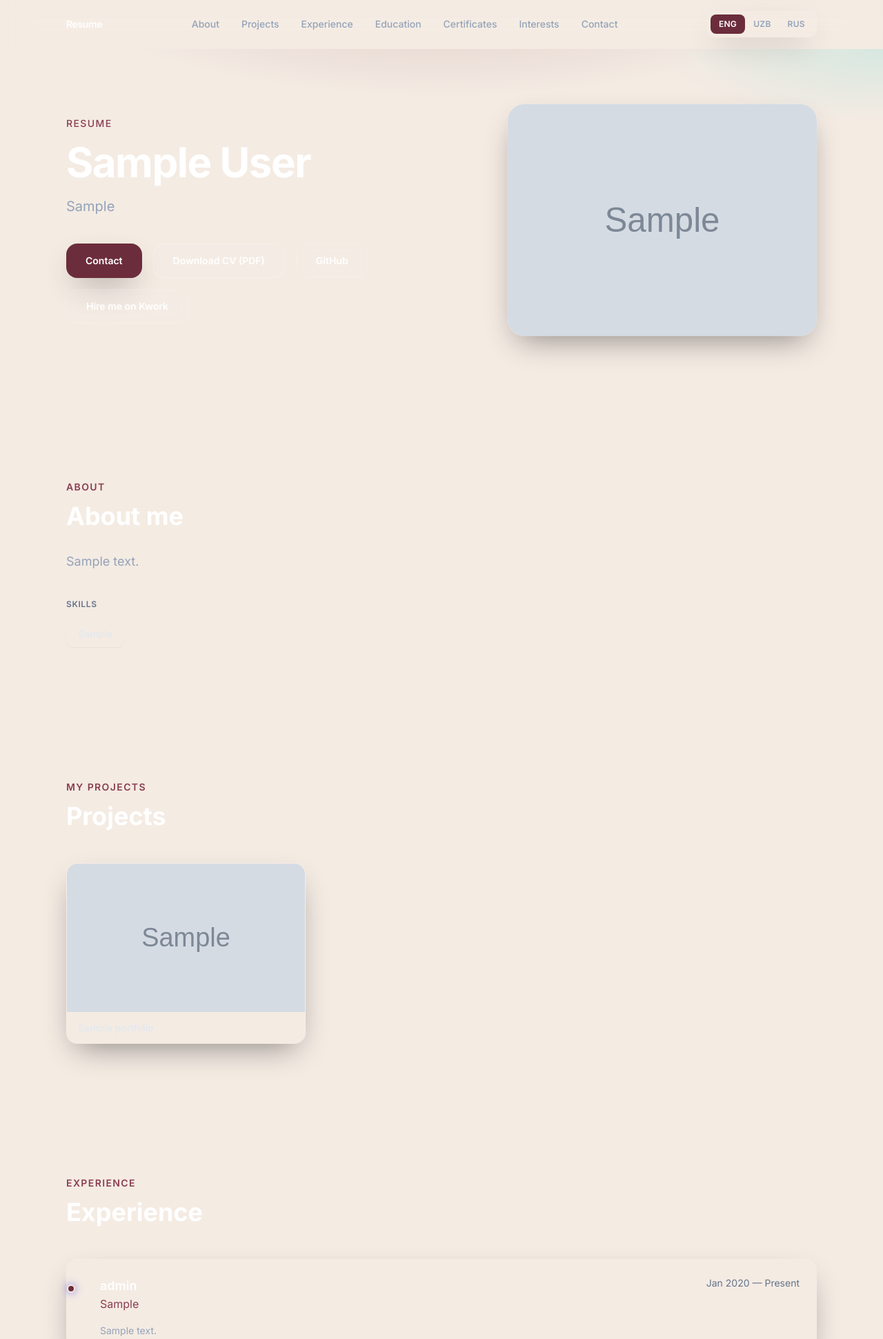
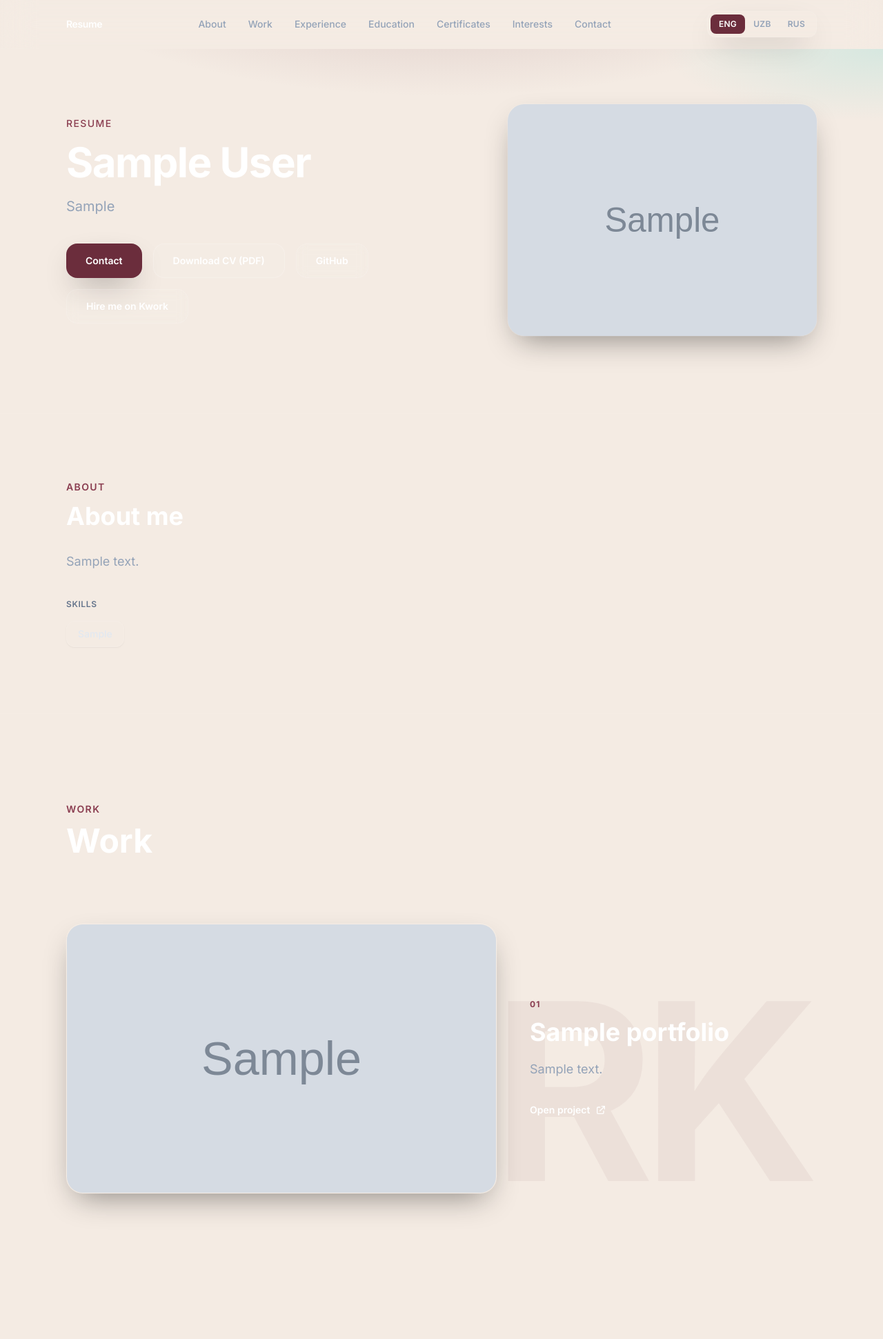
Before and after one commit to rasulbek647/my_portfolio, a Django app: page / in a window 1280 px wide. Shown: the top 1941 px of the page at 69% size. Run offline with Django 5.2, Linux system fonts and the light colour scheme; tables that the repository leaves empty hold one stand-in row (values such as "Sample post"); grey boxes marked "Sample" are stand-in pictures; some libraries are stand-ins or nearby versions.

Commit message:
feat: premium Work section with sticky parallax and description fields

```diff
--- a/resume/models.py
+++ b/resume/models.py
@@ -216,6 +216,10 @@ class Interest(models.Model):
 
 class Portfolio(models.Model):
     title = models.CharField(max_length=300, blank=True, default="", verbose_name=_("Title (optional)"))
+    description = models.TextField(blank=True, default="", verbose_name=_("Description (source)"))
+    description_en = models.TextField(blank=True, verbose_name=_("Description (English)"))
+    description_uz = models.TextField(blank=True, verbose_name=_("Description (Uzbek)"))
+    description_ru = models.TextField(blank=True, verbose_name=_("Description (Russian)"))
     url = models.URLField(verbose_name=_("Project URL"))
     image = models.ImageField(upload_to="portfolio/", blank=True, null=True, verbose_name=_("Preview image"))
     sort_order = models.PositiveIntegerField(default=0, verbose_name=_("Sort order"))
--- a/resume/ui_strings.py
+++ b/resume/ui_strings.py
@@ -8,14 +8,14 @@ _TEXTS: dict[str, dict[str, str]] = {
         "language": "Language",
         "about_me": "About me",
         "certificates": "Certificates",
-        "portfolio": "My Projects",
+        "portfolio": "Work",
         "interests": "Interests",
         "website": "Website",
         "view_document": "View document",
         "built_with_django": "Built with Django",
         "nav_hero": "Home",
         "nav_about": "About",
-        "nav_portfolio": "Projects",
+        "nav_portfolio": "Work",
         "nav_experience": "Experience",
         "nav_education": "Education",
         "nav_certificates": "Certificates",
@@ -55,7 +55,7 @@ _TEXTS: dict[str, dict[str, str]] = {
         "language": "Til",
         "about_me": "O‘zim haqimda",
         "certificates": "Sertifikatlar",
-        "portfolio": "Mening loyihalarim",
+        "portfolio": "Loyihalar",
         "interests": "Qiziqishlar",
         "website": "Veb-sayt",
         "view_document": "Hujjatni ko‘rish",
@@ -102,7 +102,7 @@ _TEXTS: dict[str, dict[str, str]] = {
         "language": "Язык",
         "about_me": "Обо мне",
         "certificates": "Сертификаты",
-        "portfolio": "Мои проекты",
+        "portfolio": "Проекты",
         "interests": "Интересы",
         "website": "Сайт",
         "view_document": "Открыть документ",
--- a/templates/dashboard/portfolio/form.html
+++ b/templates/dashboard/portfolio/form.html
@@ -19,6 +19,7 @@
   <div class="rounded-2xl border border-slate-700/50 bg-[#111827] p-6 shadow-card">
     <h2 class="mb-5 text-base font-semibold text-white">{{ dash.portfolio_text }}</h2>
     {% include "dashboard/includes/form_field.html" with field=form.title %}
+    {% include "dashboard/includes/form_field.html" with field=form.description %}
     {% include "dashboard/includes/form_field.html" with field=form.url %}
     {% include "dashboard/includes/form_field.html" with field=form.image %}
     {% include "dashboard/includes/form_field.html" with field=form.sort_order %}
--- a/templates/resume/home.html
+++ b/templates/resume/home.html
@@ -163,28 +163,65 @@
 </section>
 
 {% if portfolios %}
-<section id="portfolio" class="scroll-mt-24 border-t border-white/5 bg-themeBg/50 py-20 sm:py-24">
-  <div class="mx-auto max-w-6xl px-5 sm:px-8">
+<section id="portfolio" class="relative scroll-mt-24 border-t border-white/5 bg-themeBg/50 py-24 sm:py-32 overflow-hidden">
+
+  <!-- GIANT STICKY TYPOGRAPHY -->
+  <div class="absolute inset-0 pointer-events-none z-0">
+    <div class="sticky top-[30vh] flex items-center justify-center w-full">
+      <span class="text-[28vw] font-black leading-none tracking-tighter text-primary opacity-5 select-none" aria-hidden="true">WORK</span>
+    </div>
+  </div>
+
+  <div class="relative z-10 mx-auto max-w-6xl px-5 sm:px-8">
+    <div class="mb-16 sm:mb-24">
       <h2 class="text-sm font-semibold uppercase tracking-widest text-secondary">{% uitext "portfolio" %}</h2>
-    <p class="mt-3 text-3xl font-bold text-white sm:text-4xl">{% uitext "nav_portfolio" %}</p>
-    <div class="mt-12 grid gap-6 sm:grid-cols-2 lg:grid-cols-3">
+      <p class="mt-3 text-4xl font-bold text-white sm:text-5xl">{% uitext "nav_portfolio" %}</p>
+    </div>
+
+    <div class="flex flex-col gap-24 sm:gap-32">
       {% for item in portfolios %}
-      <a href="{{ item.url }}" target="_blank" rel="noopener noreferrer" class="group relative block overflow-hidden rounded-2xl border border-white/5 bg-themeSurface/70 shadow-soft ring-1 ring-white/5 transition duration-300 ease-out hover:border-primary/30 hover:shadow-glow focus:outline-none focus-visible:ring-2 focus-visible:ring-primary focus-visible:ring-offset-2 focus-visible:ring-offset-themeBg" aria-label="{% uitext 'open_project_link' %}{% if item.title %}: {{ item.title }}{% endif %}">
+      <div class="group flex flex-col gap-8 sm:gap-12 lg:items-center {% if forloop.counter|divisibleby:2 %}lg:flex-row-reverse{% else %}lg:flex-row{% endif %}">
+
+        <!-- Image Box -->
+        <a href="{{ item.url }}" target="_blank" rel="noopener noreferrer" class="relative block w-full lg:w-3/5 overflow-hidden rounded-3xl border border-white/5 bg-themeSurface/70 shadow-soft ring-1 ring-white/5 transition duration-500 hover:border-primary/30 hover:shadow-glow focus:outline-none focus-visible:ring-2 focus-visible:ring-primary focus-visible:ring-offset-2 focus-visible:ring-offset-themeBg" aria-label="{% uitext 'open_project_link' %}{% if item.title %}: {{ item.title }}{% endif %}">
           <div class="relative aspect-[16/10] overflow-hidden bg-themeBg">
             {% if item.image %}
-          <img src="{{ item.image.url }}" alt="" class="h-full w-full object-cover transition duration-500 ease-out group-hover:scale-105">
+            <img src="{{ item.image.url }}" alt="" class="h-full w-full object-cover transition duration-700 ease-out group-hover:scale-105">
             {% else %}
             <div class="flex h-full min-h-[200px] items-center justify-center bg-gradient-to-br from-slate-800/80 to-themeBg px-4 text-center text-xs font-medium leading-relaxed text-slate-500 transition duration-300 group-hover:text-slate-400">{{ item.url|truncatechars:56 }}</div>
             {% endif %}
-          <div class="pointer-events-none absolute inset-0 bg-black/0 transition duration-300 ease-out group-hover:bg-black/70" aria-hidden="true"></div>
-          <div class="pointer-events-none absolute inset-0 flex items-center justify-center opacity-0 transition duration-300 ease-out group-hover:opacity-100" aria-hidden="true">
-            <span class="flex h-14 w-14 items-center justify-center rounded-full bg-black text-xl font-light leading-none text-white shadow-lg ring-1 ring-white/15 transition duration-300 group-hover:scale-100">&gt;</span>
+            <div class="pointer-events-none absolute inset-0 bg-black/0 transition duration-500 ease-out group-hover:bg-black/40" aria-hidden="true"></div>
+            <div class="pointer-events-none absolute inset-0 flex items-center justify-center opacity-0 transition duration-500 ease-out group-hover:opacity-100" aria-hidden="true">
+              <span class="flex h-16 w-16 items-center justify-center rounded-full bg-white text-primary shadow-xl transition-transform duration-500 group-hover:scale-110">
+                <svg class="h-6 w-6 translate-x-0.5" fill="none" stroke="currentColor" viewBox="0 0 24 24"><path stroke-linecap="round" stroke-linejoin="round" stroke-width="2.5" d="M9 5l7 7-7 7"/></svg>
+              </span>
             </div>
           </div>
+        </a>
+
+        <!-- Content Box -->
+        <div class="flex w-full flex-col justify-center lg:w-2/5">
+          <span class="mb-3 text-xs font-bold uppercase tracking-widest text-primary-light">0{{ forloop.counter }}</span>
           {% if item.title %}
-        <p class="border-t border-white/5 px-4 py-3 text-sm font-medium text-slate-200 transition group-hover:text-white">{{ item.title }}</p>
+          <h3 class="text-2xl font-bold text-white sm:text-3xl lg:text-4xl transition group-hover:text-primary-light">{{ item.title }}</h3>
           {% endif %}
+
+          {% localized_field item "description" as idesc %}
+          {% if idesc %}
+          <div class="mt-5 text-base leading-relaxed text-slate-400 sm:text-lg">
+            {{ idesc|linebreaksbr }}
+          </div>
+          {% endif %}
+
+          <div class="mt-8">
+            <a href="{{ item.url }}" target="_blank" rel="noopener noreferrer" class="inline-flex items-center gap-2 text-sm font-semibold text-white transition hover:text-primary-light">
+              {% uitext "open_project_link" %}
+              <svg class="h-4 w-4" fill="none" stroke="currentColor" viewBox="0 0 24 24"><path stroke-linecap="round" stroke-linejoin="round" stroke-width="2" d="M10 6H6a2 2 0 00-2 2v10a2 2 0 002 2h10a2 2 0 002-2v-4M14 4h6m0 0v6m0-6L10 14"/></svg>
             </a>
+          </div>
+        </div>
+
+      </div>
       {% endfor %}
     </div>
   </div>
```
Also changed, not shown: resume/admin_forms.py (+9 -1 lines), resume/migrations/0008_portfolio_description_portfolio_description_en_and_more.py (added). Lines whose indentation alone changed are shown as unchanged.
